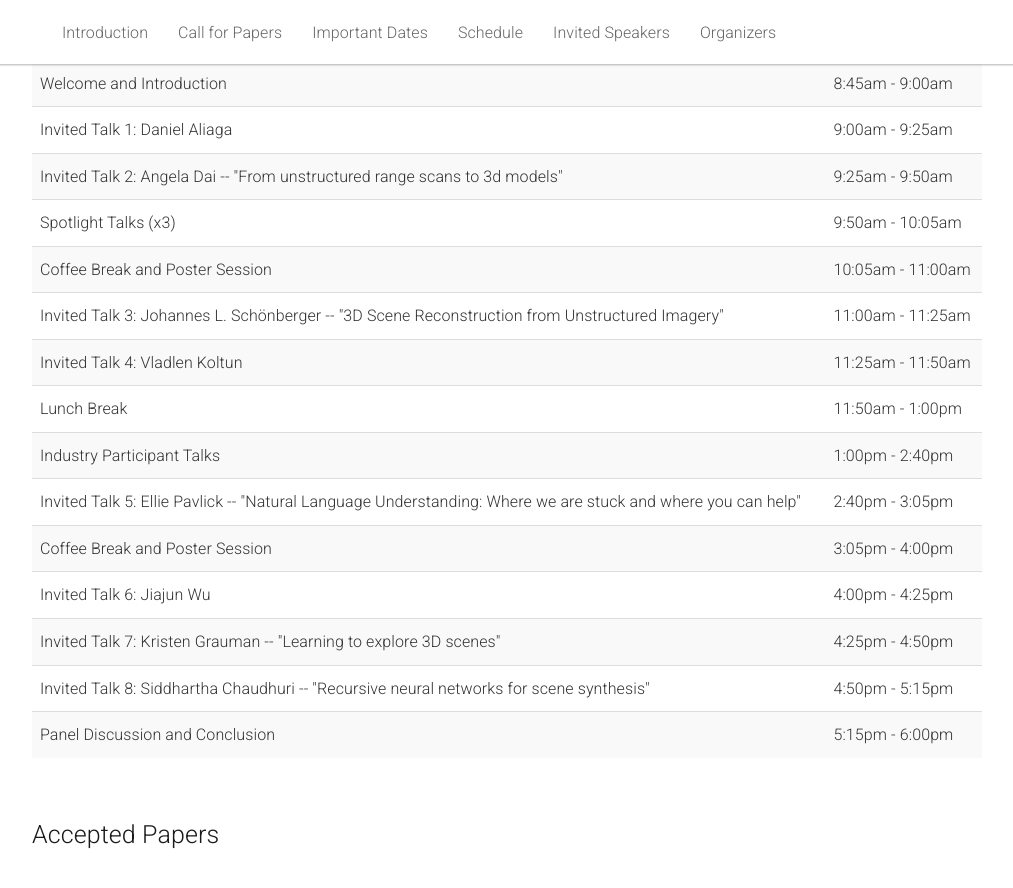
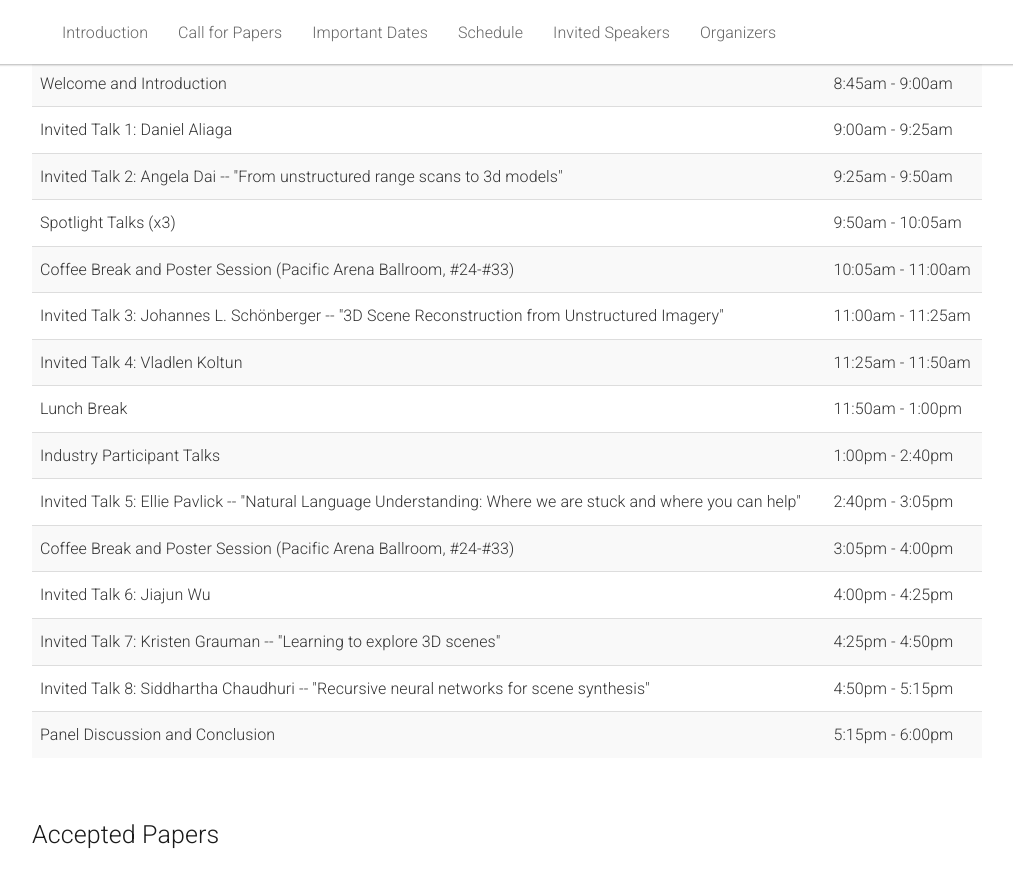
Before and after one commit to 3dscenegen/3dscenegen.github.io, a Jekyll site: the page built from _pages/home.md, in a window 1280 px wide and 900 px high, scrolled down 2021 px. Shown: the top 888 px of the window, without its empty margins (133-1146 px from the left). Built offline with Jekyll 4.4.1, drawn with Linux system fonts in a browser that asks for light colours.

Commit message:
Add poster numbers to schedule

```diff
--- a/_pages/home.md
+++ b/_pages/home.md
@@ -140,7 +140,7 @@ acknowledgements: ""
           <td>9:50am - 10:05am</td>
         </tr>
         <tr>
-          <td>Coffee Break and Poster Session</td>
+          <td>Coffee Break and Poster Session (Pacific Arena Ballroom, #24-#33)</td>
           <td>10:05am - 11:00am</td>
         </tr>
         <tr>
@@ -164,7 +164,7 @@ acknowledgements: ""
           <td>2:40pm - 3:05pm</td>
         </tr>
         <tr>
-          <td>Coffee Break and Poster Session</td>
+          <td>Coffee Break and Poster Session (Pacific Arena Ballroom, #24-#33)</td>
           <td>3:05pm - 4:00pm</td>
         </tr>
         <tr>
```
